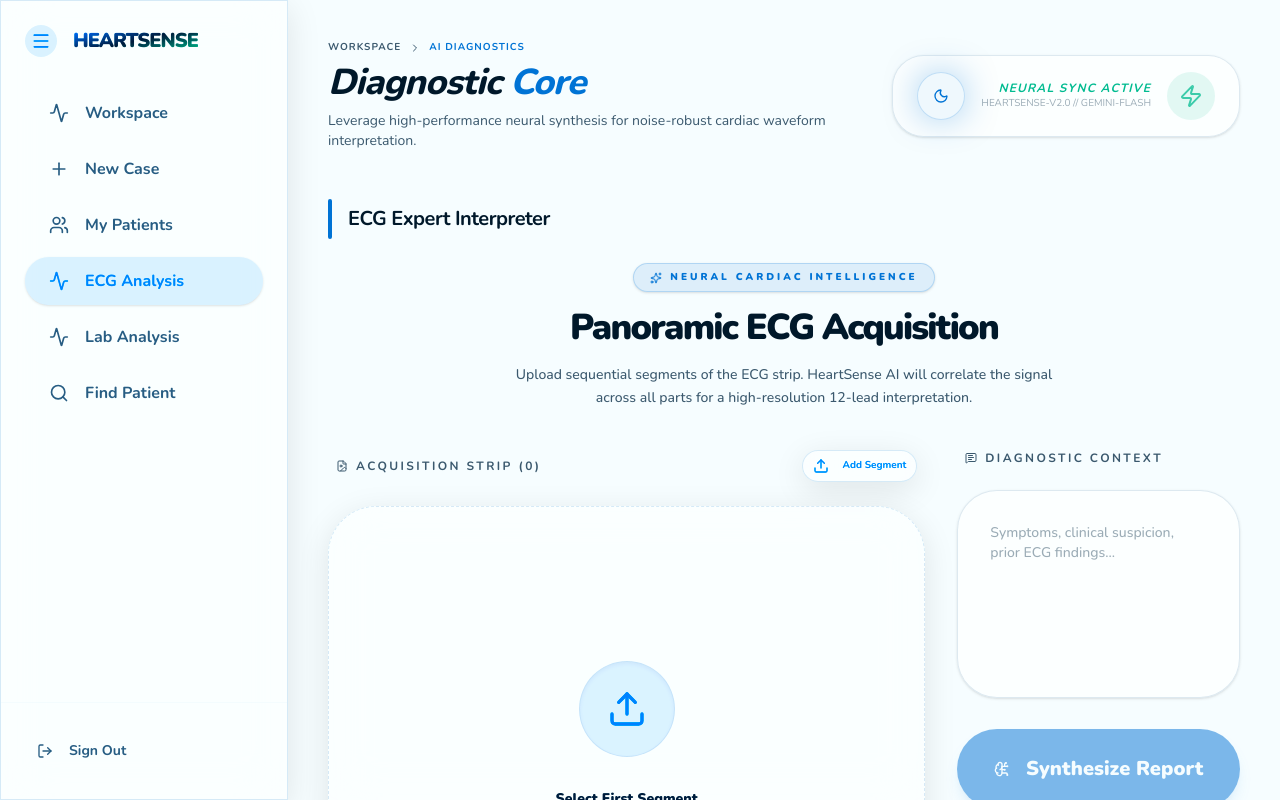
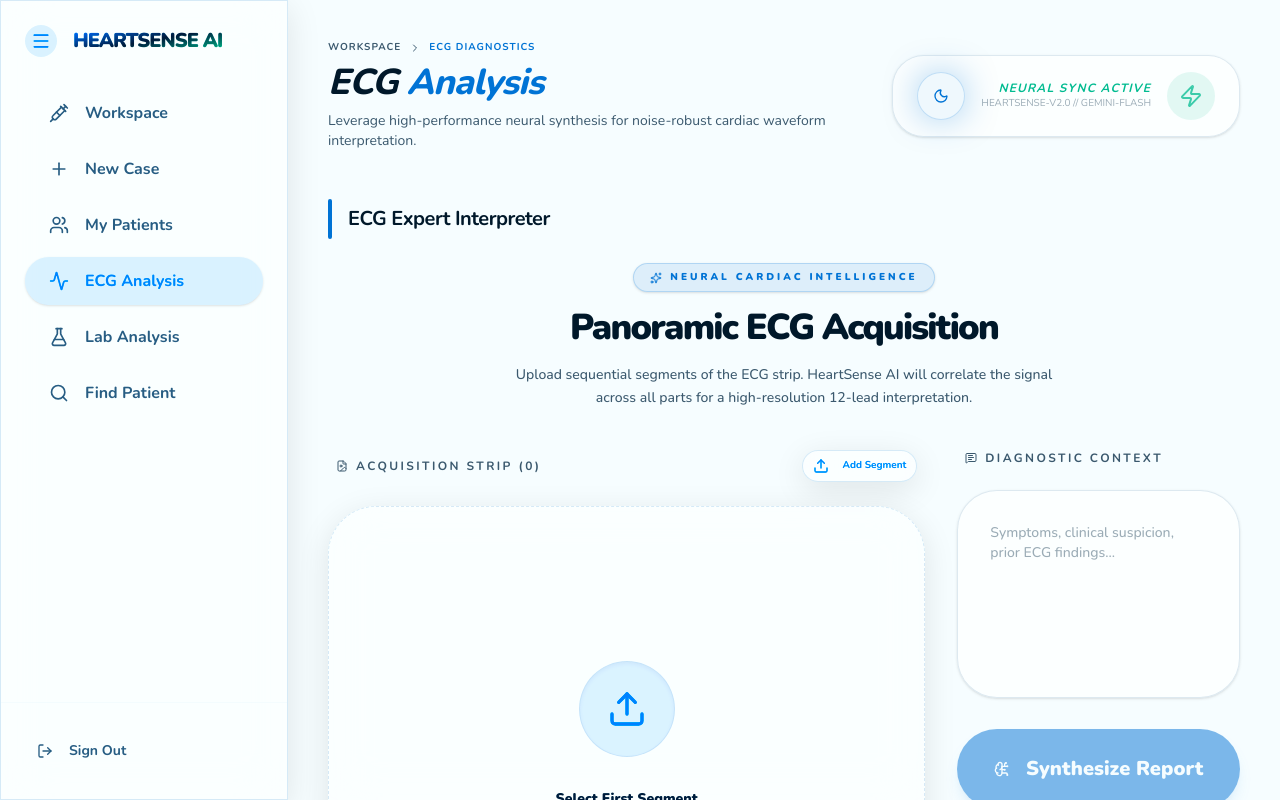
Before and after one commit to IsharaDeshan3/HeartSense_Final, a Next.js app in the folder heart-sense-ai-main/: page /dashboard/doctor/diagnostics in a window 1280 px wide. Built offline with nearby package versions, Linux system fonts and the light colour scheme.

Commit message:
added the new icons

```diff
--- a/heart-sense-ai-main/app/dashboard/doctor/diagnostics/page.tsx
+++ b/heart-sense-ai-main/app/dashboard/doctor/diagnostics/page.tsx
@@ -15,7 +15,9 @@ export default function DiagnosticsPage() {
   }, []);
 
   return (
-    <div className={`min-h-screen bg-background text-foreground p-10 space-y-12 relative overflow-hidden clinical-access ${isNightMode ? "night-mode" : ""}`}>
+    <div
+      className={`min-h-screen bg-background text-foreground p-10 space-y-12 relative overflow-hidden clinical-access ${isNightMode ? "night-mode" : ""}`}
+    >
       {/* Background Ambience */}
       <div className="absolute top-0 left-1/4 w-[800px] h-[800px] bg-primary/5 rounded-full blur-[150px] -z-10"></div>
 
@@ -23,21 +25,33 @@ export default function DiagnosticsPage() {
       <header className="flex flex-col md:flex-row md:items-center justify-between gap-6 max-w-7xl mx-auto">
         <div className="space-y-2">
           <div className="flex items-center gap-2 text-[10px] font-bold uppercase tracking-widest text-muted-foreground">
-              <Link href="/dashboard/doctor" className="hover:text-primary transition-colors">Workspace</Link>
+            <Link
+              href="/dashboard/doctor"
+              className="hover:text-primary transition-colors"
+            >
+              Workspace
+            </Link>
             <ChevronRight className="h-3 w-3" />
-              <span className="text-primary">AI Diagnostics</span>
+            <span className="text-primary">ECG Diagnostics</span>
           </div>
-           <h1 className="text-4xl font-extrabold tracking-tight italic">Diagnostic <span className="text-primary">Core</span></h1>
+          <h1 className="text-4xl font-extrabold tracking-tight italic">
+            ECG <span className="text-primary">Analysis</span>
+          </h1>
           <p className="text-muted-foreground text-sm max-w-lg">
-             Leverage high-performance neural synthesis for noise-robust cardiac waveform interpretation.
+            Leverage high-performance neural synthesis for noise-robust cardiac
+            waveform interpretation.
           </p>
         </div>
 
         <div className="flex items-center gap-4 border border-border px-6 py-4 rounded-[2rem] bg-card shadow-sm">
           <ThemeToggle />
           <div className="text-right">
-              <p className="text-xs font-bold text-accent tracking-widest uppercase italic">Neural Sync Active</p>
-              <p className="text-[10px] text-muted-foreground uppercase opacity-50">HeartSense-v2.0 // Gemini-Flash</p>
+            <p className="text-xs font-bold text-accent tracking-widest uppercase italic">
+              Neural Sync Active
+            </p>
+            <p className="text-[10px] text-muted-foreground uppercase opacity-50">
+              HeartSense-v2.0 // Gemini-Flash
+            </p>
           </div>
           <div className="h-12 w-12 rounded-2xl bg-accent/10 flex-center text-accent">
             <Zap className="h-6 w-6 animate-pulse" />
@@ -51,7 +65,9 @@ export default function DiagnosticsPage() {
           <div className="w-full space-y-6">
             <div className="flex items-center gap-4">
               <div className="h-10 w-1 bg-primary rounded-full"></div>
-                  <h2 className="text-xl font-bold tracking-tight">ECG Expert Interpreter</h2>
+              <h2 className="text-xl font-bold tracking-tight">
+                ECG Expert Interpreter
+              </h2>
             </div>
             <EcgInterpreter />
           </div>
@@ -63,7 +79,9 @@ export default function DiagnosticsPage() {
         <div className="flex items-center gap-4 mb-4">
           <HeartPulse className="h-5 w-5" />
           <Activity className="h-5 w-5" />
-            <span className="text-[10px] font-black uppercase tracking-[0.5em]">HEARTSENSE AI RESEARCH</span>
+          <span className="text-[10px] font-black uppercase tracking-[0.5em]">
+            HEARTSENSE AI RESEARCH
+          </span>
         </div>
         <p className="text-[10px] text-center max-w-md leading-relaxed uppercase tracking-widest">
           Diagnostic engine 2.5. synchronized with global clinical patterns.
--- a/heart-sense-ai-main/app/dashboard/doctor/layout.tsx
+++ b/heart-sense-ai-main/app/dashboard/doctor/layout.tsx
@@ -8,23 +8,41 @@ import {
   LogOut,
   Search,
   Plus,
-    HeartPulse,
+  FlaskConical,
   Menu,
+  Syringe,
 } from "lucide-react";
 import { Button } from "@/components/ui/button";
 import { toast } from "sonner";
 import { useState } from "react";
 
 const navItems = [
-    { href: "/dashboard/doctor", label: "Workspace", icon: Activity, exact: true },
+  {
+    href: "/dashboard/doctor",
+    label: "Workspace",
+    icon: Syringe,
+    exact: true,
+  },
   { href: "/dashboard/doctor/new-case", label: "New Case", icon: Plus },
   { href: "/dashboard/doctor/patients", label: "My Patients", icon: Users },
-    { href: "/dashboard/doctor/diagnostics", label: "ECG Analysis", icon: Activity },
-    { href: "/dashboard/doctor/lab-analysis", label: "Lab Analysis", icon: Activity },
+  {
+    href: "/dashboard/doctor/diagnostics",
+    label: "ECG Analysis",
+    icon: Activity,
+  },
+  {
+    href: "/dashboard/doctor/lab-analysis",
+    label: "Lab Analysis",
+    icon: FlaskConical,
+  },
   { href: "/dashboard/doctor/search", label: "Find Patient", icon: Search },
 ];
 
-export default function DoctorLayout({ children }: { children: React.ReactNode }) {
+export default function DoctorLayout({
+  children,
+}: {
+  children: React.ReactNode;
+}) {
   const [isCollapsed, setIsCollapsed] = useState(false);
   const pathname = usePathname();
   const router = useRouter();
@@ -62,7 +80,9 @@ export default function DoctorLayout({ children }: { children: React.ReactNode }
             <Menu className="h-5 w-5" />
           </button>
           {!isCollapsed && (
-                        <span className="font-black tracking-tighter text-xl text-gradient">HEARTSENSE</span>
+            <span className="font-black tracking-tighter text-xl text-gradient">
+              HEARTSENSE AI
+            </span>
           )}
         </div>
 
```
Lines whose indentation alone changed are shown as unchanged.
